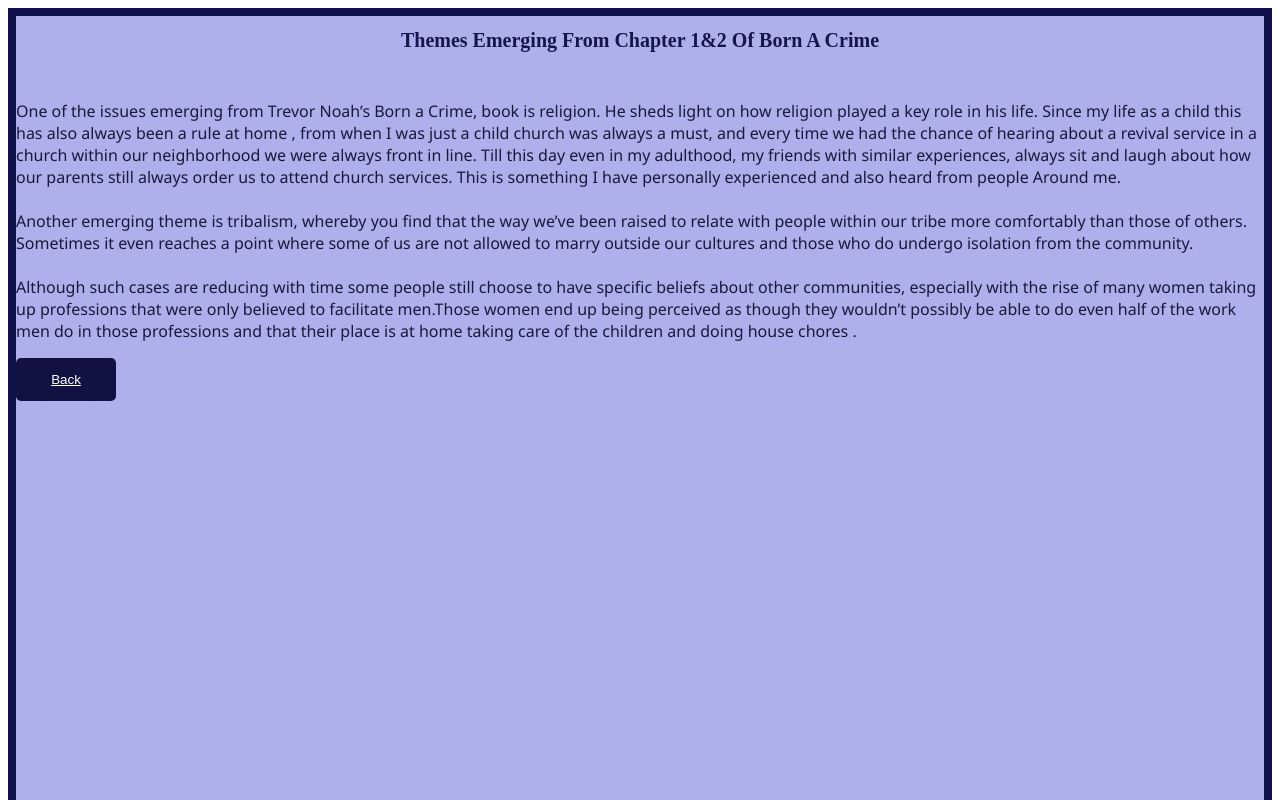
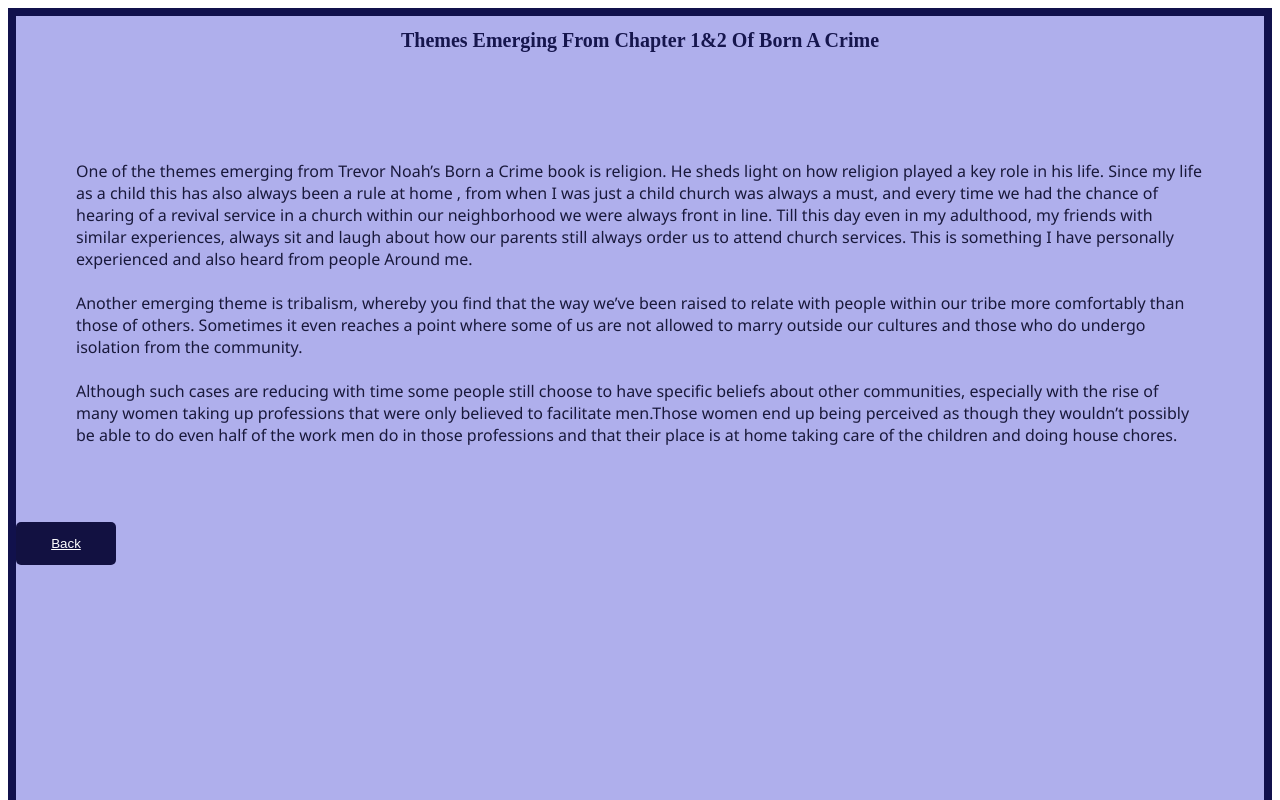
Before and after one commit to stephanie-niva/Mentorship-system, a plain HTML site: page book-summary.html in a window 1280 px wide. Shown: the top 800 px of the page. Drawn offline with Linux system fonts and the light colour scheme.

Commit message:
add changes

```diff
--- a/book-summary.html
+++ b/book-summary.html
@@ -11,11 +11,11 @@
         <h1 class="header">Themes Emerging From Chapter 1&2 Of Born A Crime
         </h1> <br>
         <p class="text">
-            One of the issues emerging from Trevor Noah’s Born a Crime, book is
+            One of the themes emerging from Trevor Noah’s Born a Crime book is
             religion. He sheds light on how religion played a key role in his
             life. Since my life as a child this has also always been a rule at home
             , from when I was just a child church was always a must, and every time
-            we had the chance of hearing about a revival service in a church within our
+            we had the chance of hearing of a revival service in a church within our
             neighborhood we were always front in line. Till this day even in my adulthood,
             my friends with similar experiences, always sit and laugh
             about how our parents still always order us to attend church services. This
@@ -31,7 +31,7 @@
                men.Those women end up being perceived as though they wouldn’t
                possibly be able to do even half of the work men do in those professions
                and that their place is at home taking care of the children and doing house
-                chores .
+                chores.
 
 
 
--- a/style.css
+++ b/style.css
@@ -189,8 +189,9 @@
 
  }
  .text{
-   font-size:xx-large ;
+   font-size:x-large ;
    text-align: left;
+   padding: 60px;
 
  }
  /*to-do*/
```
